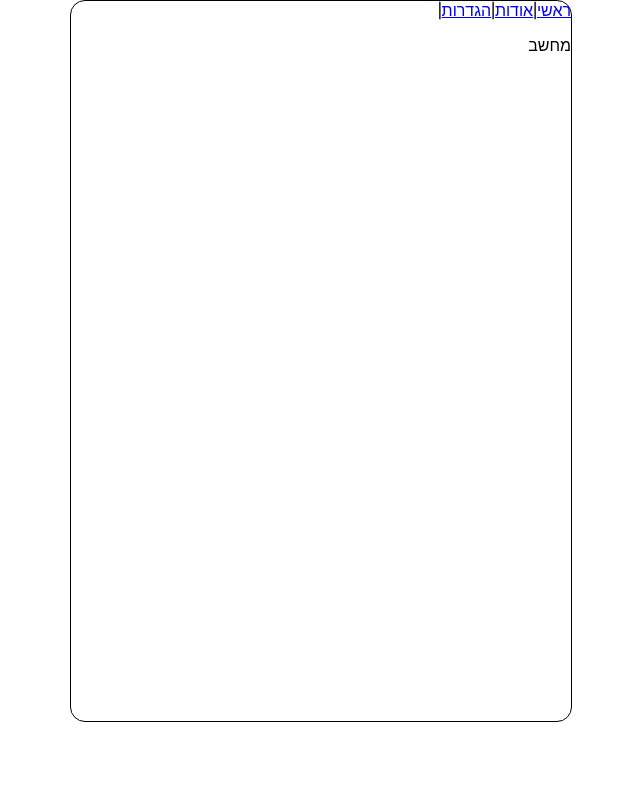
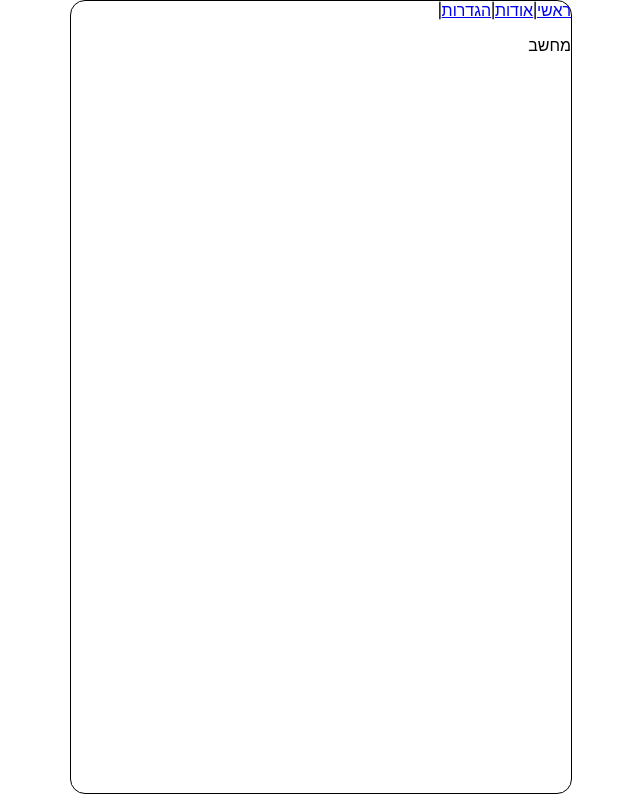
Before and after one commit to ArielBarkan/Calculator, a React (Vite) app: page / in a window 1280 px wide. Shown: the whole page, without its empty margins (452-1092 px from the left). Built offline with nearby package versions, Linux system fonts and the light colour scheme.

Commit message:
style adjustments

```diff
--- a/src/theme/GlobalStyles.ts
+++ b/src/theme/GlobalStyles.ts
@@ -6,7 +6,7 @@ const GlobalStyles = createGlobalStyle`
         border: 1px solid ${({ theme }) => theme.body.fontColor};
         border-radius: 15px;
         margin: auto;
-        height: 90vh;
+        height: 99vh;
         padding: 0;
         background-color: ${({ theme }) => theme.body.bgColor};
         color: ${({ theme }) => theme.body.fontColor};
```
